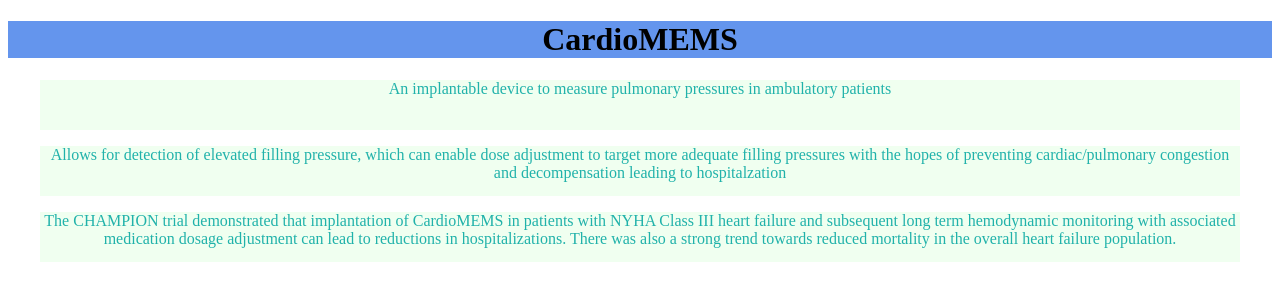
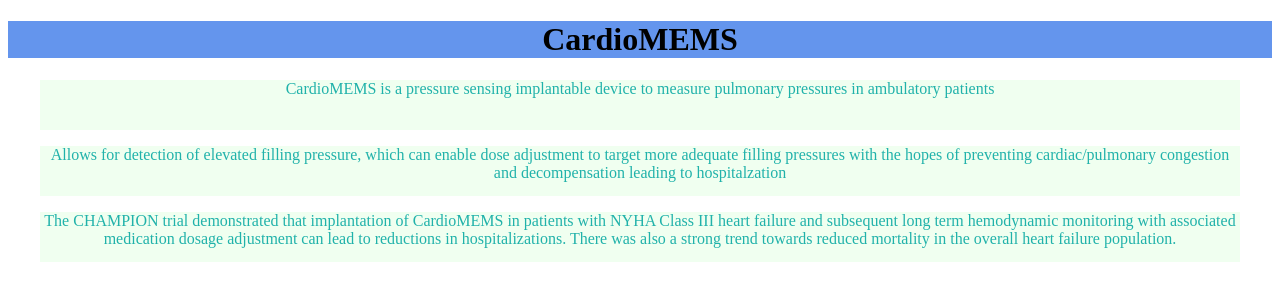
Before and after one commit to mkonduru/Cardpharm, a plain HTML site: page Index.html in a window 1280 px wide. Drawn offline with Linux system fonts and the light colour scheme.

Commit message:
update cardiomems

```diff
--- a/Index.html
+++ b/Index.html
@@ -9,10 +9,12 @@
 <h1>CardioMEMS</h1>
 
 <center>
-<p>An implantable device to measure pulmonary pressures in ambulatory patients</p>
+<p>CardioMEMS is a pressure sensing implantable device to measure pulmonary pressures in ambulatory patients</p>
 <p>Allows for detection of elevated filling pressure, which can enable dose adjustment to target more adequate filling pressures with the hopes of preventing cardiac/pulmonary congestion and decompensation leading to hospitalzation</p>
 <p>The CHAMPION trial demonstrated that implantation of CardioMEMS in patients with NYHA Class III heart failure and subsequent long term hemodynamic monitoring with associated medication dosage adjustment can lead to reductions in hospitalizations. There was also a strong trend towards reduced mortality in the overall heart failure population.</p>
 </center>
 
+
 </body>
+
 </html>
--- a/css/main.css
+++ b/css/main.css
@@ -1,7 +1,7 @@
 h1 {
     height: 300 px;
     background-color: cornflowerblue;
-  text-align: center;
+    text-align: center;
 }
 
 p {
```
